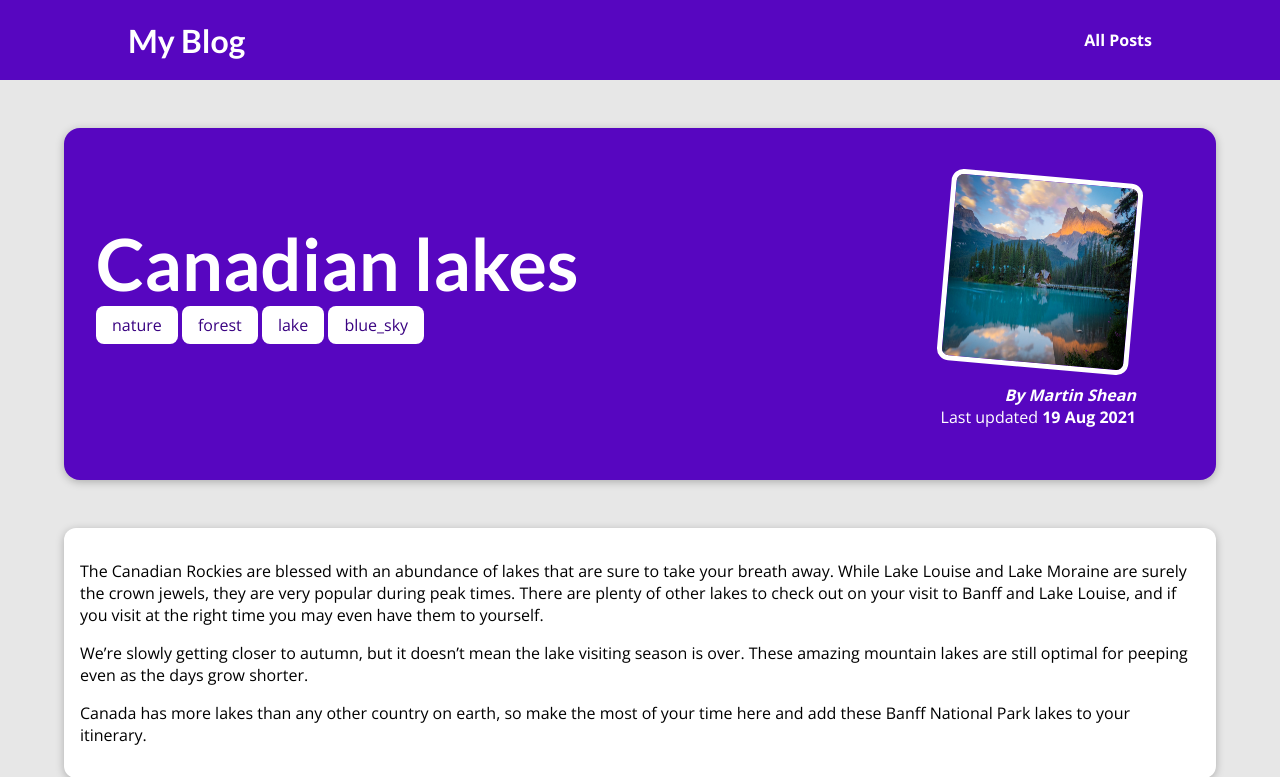
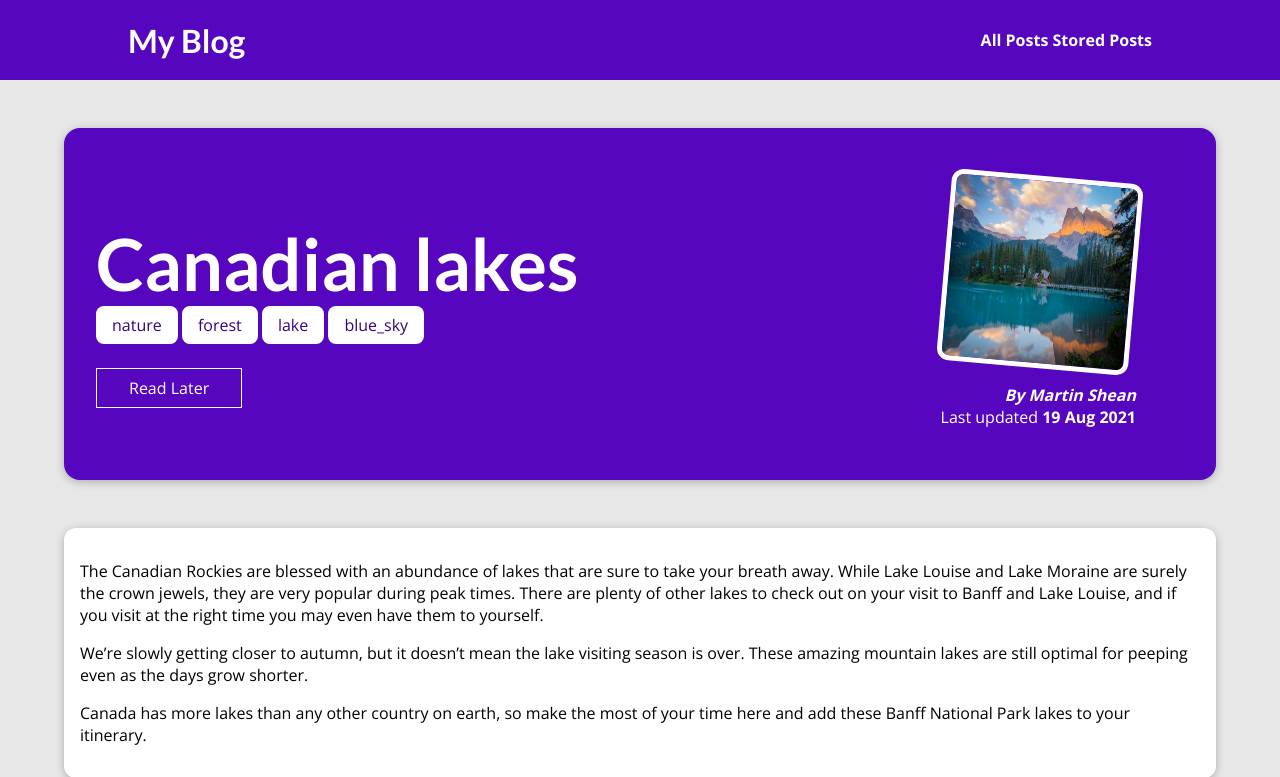
Before and after one commit to NSale/blod_exercise, a Django app: a page that uses templates/base.html in a window 1280 px wide. Shown: the top 777 px of the page. Run offline with Django 3.2, Linux system fonts and the light colour scheme; data comes from the database, SQL or seed files in the repository; both versions use the stored data as it was after the commit.

Commit message:
add view class for stored posts and html page

```diff
--- a/blog/templates/blog/post_detail.html
+++ b/blog/templates/blog/post_detail.html
@@ -25,6 +25,13 @@
             {% for tag in tags %}
                 <span class="tag">{{ tag.caption }}</span>
             {% endfor %}
+        </div>
+        <div id="read-later">
+            <form action="{% url 'read-later' %}" method="POST">
+                {% csrf_token %}
+                <input type="hidden" value="{{ post.id }}" name="post_id">
+                <button>Read Later</button>
+            </form>
         </div>
         <article>
             <img src="{{ post.image.url }}" alt="{{ post.title }}"/>
--- a/blog/urls.py
+++ b/blog/urls.py
@@ -5,4 +5,5 @@ urlpatterns = [
     path('', views.IndexView.as_view(), name='index'),
     path('posts', views.Posts.as_view(), name='posts'),
     path('posts/<slug:slug>', views.IndividualPostView.as_view(), name='individual_post'),
+    path('read-later', views.ReadLaterView.as_view(), name='read-later'),
 ]
--- a/blog/views.py
+++ b/blog/views.py
@@ -57,3 +57,34 @@ class IndividualPostView(View):
             'comments': post.comments.all().order_by('-id'),
         }
         return context
+
+
+class ReadLaterView(View):
+
+    def get(self, request):
+        stored_posts = request.session.get('stored_posts')
+        context = {}
+
+        if stored_posts is None or len(stored_posts) == 0:
+            context['stored_posts'] = []
+            context['has_posts'] = False
+        else:
+            posts = Post.objects.filter(id__in=stored_posts)
+            context['stored_posts'] = posts
+            context['has_posts'] = True
+
+        return render(request, 'blog/stored-posts.html', context)
+
+    def post(self, request):
+        stored_posts = request.session.get('stored_posts')
+
+        if stored_posts is None:
+            stored_posts = []
+
+        post_id = int(request.POST['post_id'])
+
+        if post_id not in stored_posts:
+            stored_posts.append(post_id)
+            request.session['stored_posts'] = stored_posts
+
+        return HttpResponseRedirect('/')
--- a/templates/base.html
+++ b/templates/base.html
@@ -13,6 +13,7 @@
             <h1><a href="{% url 'index' %}">My Blog</a></h1>
             <nav>
                 <a href="{% url 'posts' %}">All Posts</a>
+                <a href="{% url 'read-later' %}">Stored Posts</a>
             </nav>
         </header>
         {% block content %}
```
Also changed, not shown: blog/templates/blog/stored-posts.html (added, +18 -0 lines), db.sqlite3.
